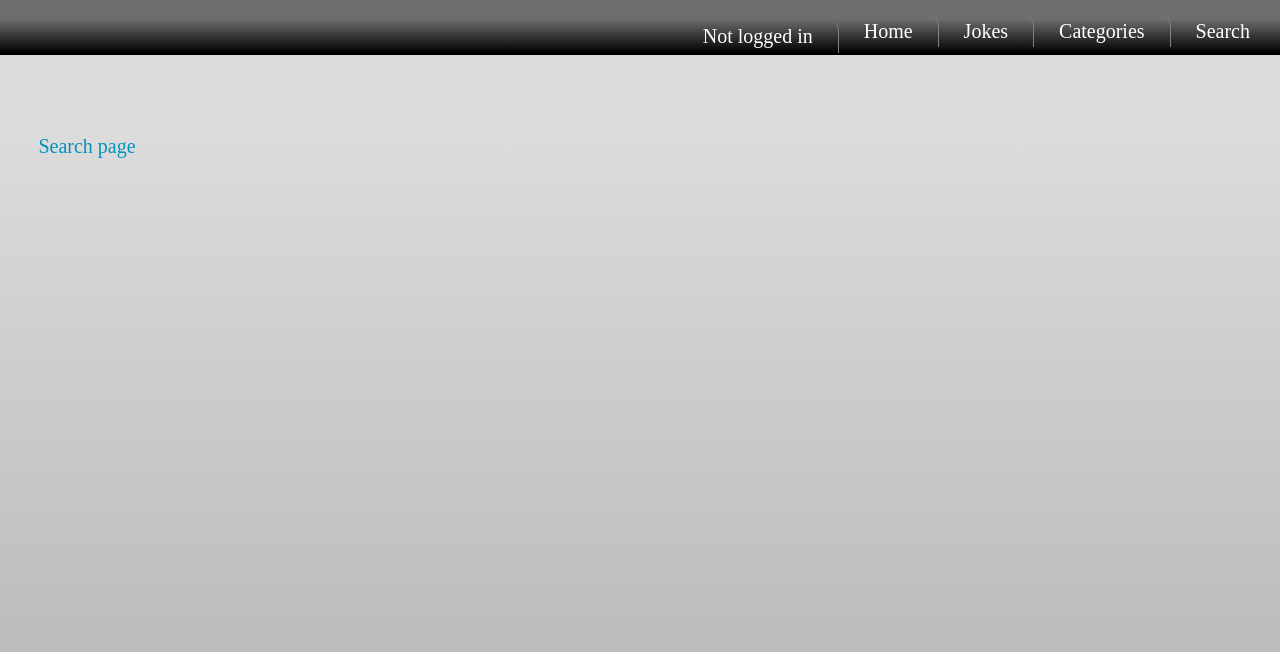
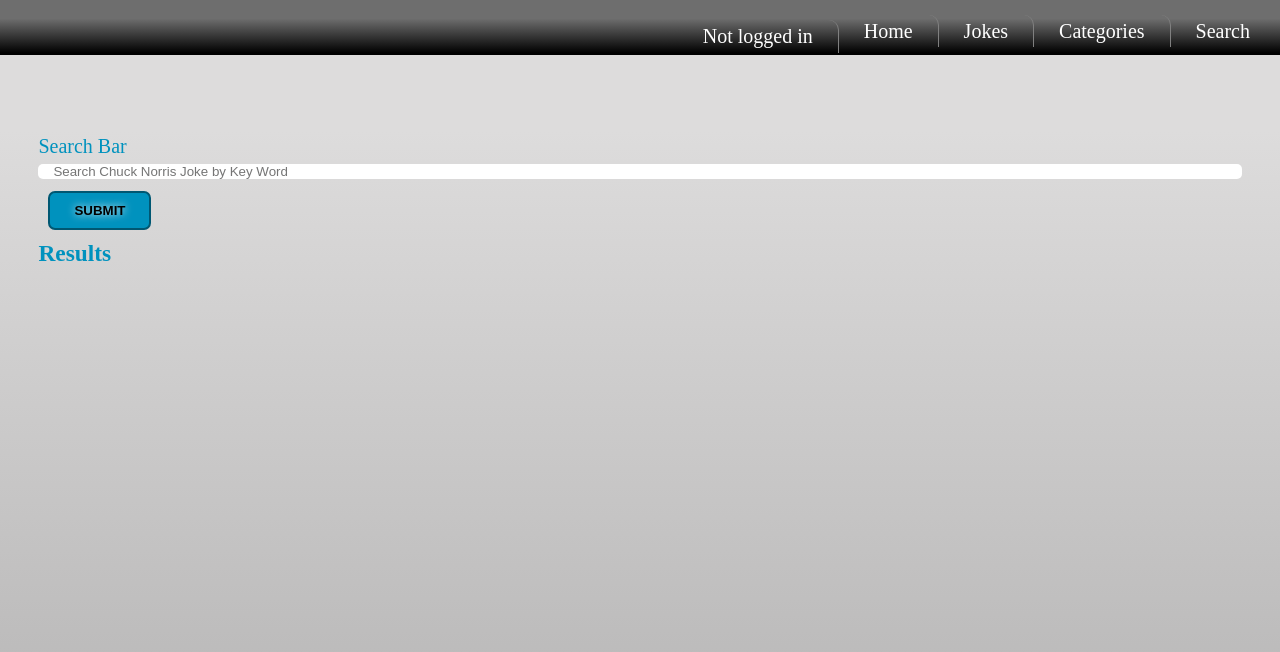
Before and after one commit to FreeFlight-Code/norrisAPI, a React (Create React App) app: page /search in a window 1280 px wide. Shown: the top 652 px of the page. Built offline with nearby package versions, Linux system fonts and the light colour scheme.

Commit message:
added search functionality

```diff
--- a/src/pages/Search.jsx
+++ b/src/pages/Search.jsx
@@ -4,10 +4,63 @@ import React, { Component } from "react";
 class Search extends Component {
   constructor(props) {
     super(props);
-    this.state = {};
+    this.state = {
+      searchTerm: "",
+      jokes: []
+    };
   }
+
+  handleinputChange(val){
+    console.log(val)
+    this.setState({
+      searchTerm: val
+    })
+  }
+
+  handleSubmit(){
+    const {searchTerm} = this.state;
+    fetch(`https://api.chucknorris.io/jokes/search?query=${searchTerm}`)
+      .then(res => res.json())
+      .then(obj => {
+        let jokesArray = obj.result;
+        console.log(jokesArray)
+        this.setState({
+          searchTerm: "",
+          jokes: jokesArray
+        })
+      });
+  }
+
+  truncJoke(string, charLimit){
+    return string.slice(0, charLimit + 1) + "..."
+  }
+
+  renderResults(){
+    const {jokes} = this.state;
+    console.log(jokes)
+    if(jokes && jokes.length > 0){
+      return jokes.map((joke, i)=>{
+        joke = this.truncJoke(joke.value, 50);
+        return(
+        <div key={`joke-${i}`}>{joke}</div>
+        )
+      })
+    }
+  }
+
   render() {
-    return <div className="page search">Search page</div>;
+    console.log(this.state.jokes)
+    return (
+      <div className="page search">
+        <label htmlFor="searchBar">Search Bar</label>
+        <input value={this.state.searchTerm} id="searchBar" type="text" onChange={e=>{this.handleinputChange(e.target.value)}} placeholder="Search Chuck Norris Joke by Key Word"></input>
+        <button className="blue" onClick={e=>{this.handleSubmit()}}>Submit</button>
+        <div className="results">
+          <h3>Results</h3>
+          {this.renderResults()}
+        </div>
+      </div>
+    )
   }
 }
 
```
